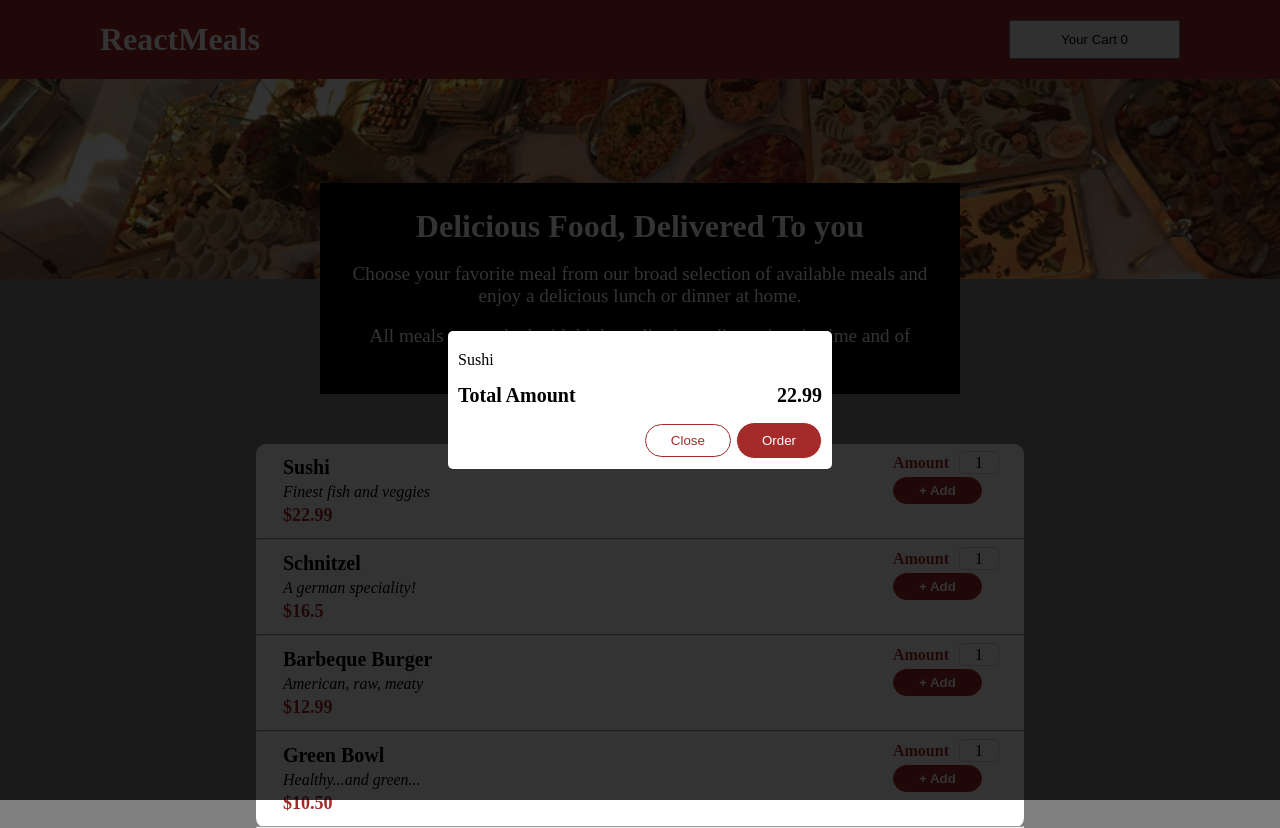
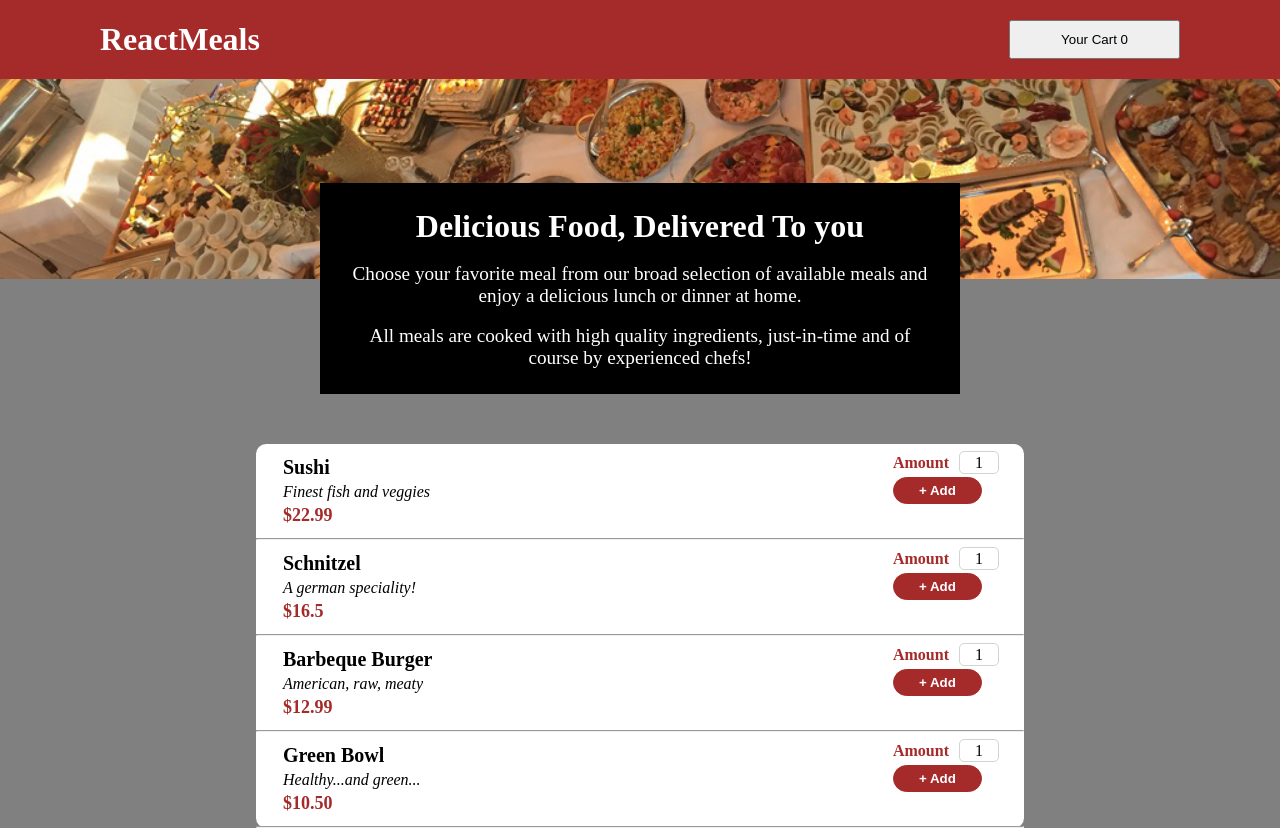
Before and after one commit to akverma2496/sharpener, a React (Vite) app in the folder react/restaurant-app/: page / in a window 1280 px wide. Built offline with nearby package versions, Linux system fonts and the light colour scheme.

Commit message:
cart-open-and-close

```diff
--- a/react/restaurant-app/src/App.jsx
+++ b/react/restaurant-app/src/App.jsx
@@ -4,10 +4,12 @@ import AllMeals from './components/AllMeals'
 
 function App() {
 
+  const [cartVisibility, setCartVisibility] = useState(false)
+
   return (
     <>
-      <Head />
-      <AllMeals />
+      <Head onSetCartVisibility = {setCartVisibility}/>
+      <AllMeals cartVisibility={cartVisibility} onSetCartVisibility = {setCartVisibility}/>
     </>
   )
 }
--- a/react/restaurant-app/src/components/AllMeals.jsx
+++ b/react/restaurant-app/src/components/AllMeals.jsx
@@ -5,7 +5,7 @@ import AddItems from './AddItems'
 import Modal from './Modal'
 import { createPortal } from 'react-dom'
 
-const AllMeals = () => {
+const AllMeals = (props) => {
 
     const dummyMeals = [
         {
@@ -45,7 +45,7 @@ const AllMeals = () => {
                 ))
             }
         </ul>
-        {true && createPortal(<Modal meal={dummyMeals[0]}/>, document.getElementById("modal"))}
+        {props.cartVisibility && createPortal(<Modal onSetCartVisility = {props.onSetCartVisibility} meal={dummyMeals[0]}/>, document.getElementById("modal"))}
     </div>
   )
 }
--- a/react/restaurant-app/src/components/Head.jsx
+++ b/react/restaurant-app/src/components/Head.jsx
@@ -1,12 +1,17 @@
 import React from 'react'
 import styles from "./Head.module.css"
 
-const Head = () => {
+const Head = (props) => {
+
+  const cartItemsHandler = () => {
+    props.onSetCartVisibility(true)
+  }
+
   return (
     <>
     <div className={styles.container}>
         <h1 className={styles.logo}>ReactMeals</h1>
-        <button className={styles.button}>Your Cart {0}</button>
+        <button onClick={cartItemsHandler}className={styles.button}>Your Cart {0}</button>
     </div>
     <img className={styles.image} src="../src/assets/meals.jpg" alt="meal" />
     <div className={styles.float}>
--- a/react/restaurant-app/src/components/Modal.jsx
+++ b/react/restaurant-app/src/components/Modal.jsx
@@ -2,6 +2,11 @@ import React from 'react'
 import styles from "./Modal.module.css"
 
 const Modal = (props) => {
+
+  const closeModalHandler = () => {
+    props.onSetCartVisility(false);
+  }
+
   return (
     <div className={styles.outerDiv}>
         <div className={styles.innerDiv}>
@@ -11,7 +16,7 @@ const Modal = (props) => {
                 <span>{props.meal.price}</span>
             </p>
             <div className={styles.btnDiv}>
-                <button className={styles.closeBtn}>Close</button>
+                <button onClick={closeModalHandler} className={styles.closeBtn}>Close</button>
                 <button className={styles.orderBtn}>Order</button>
             </div>
         </div>
```
